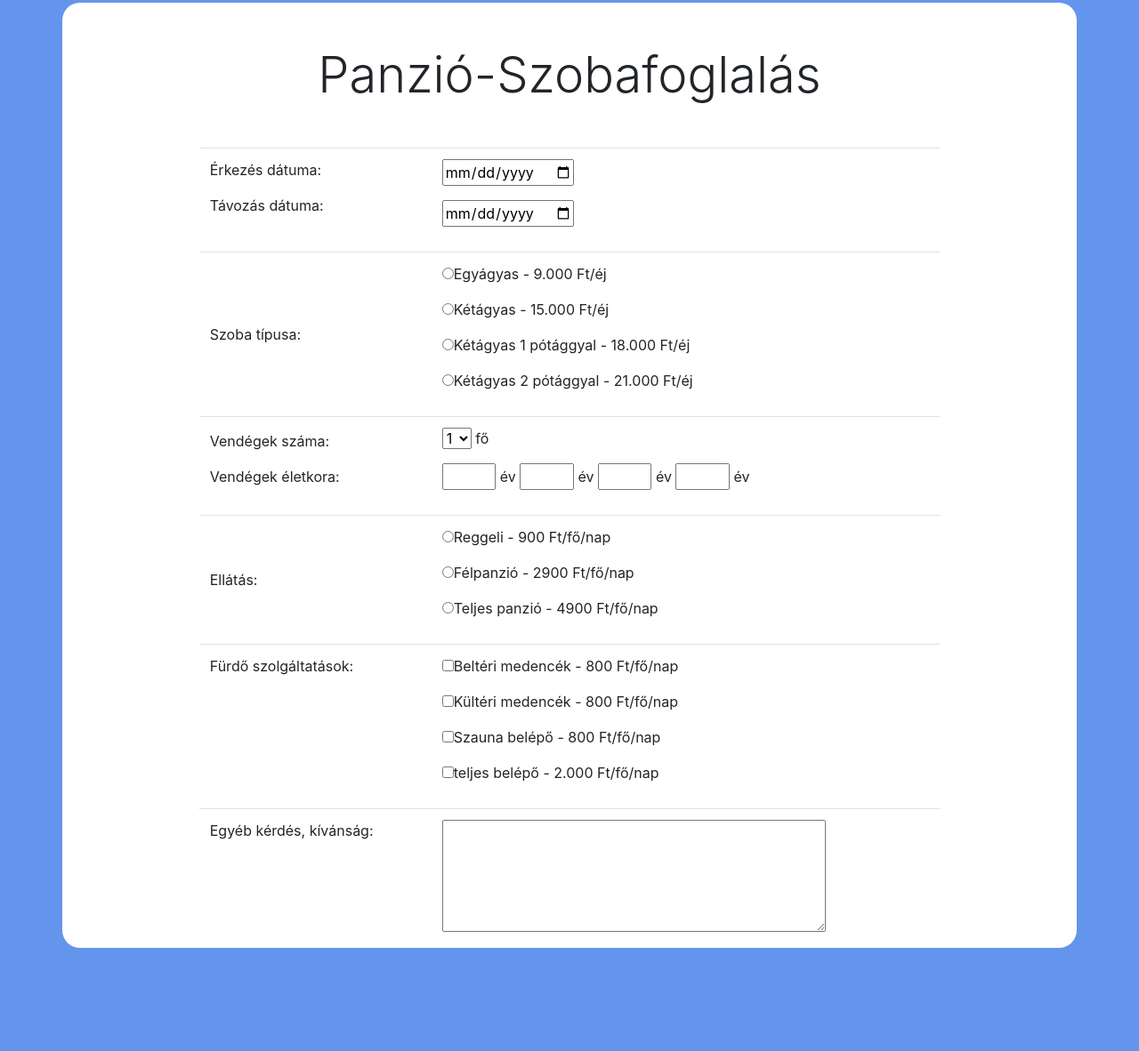
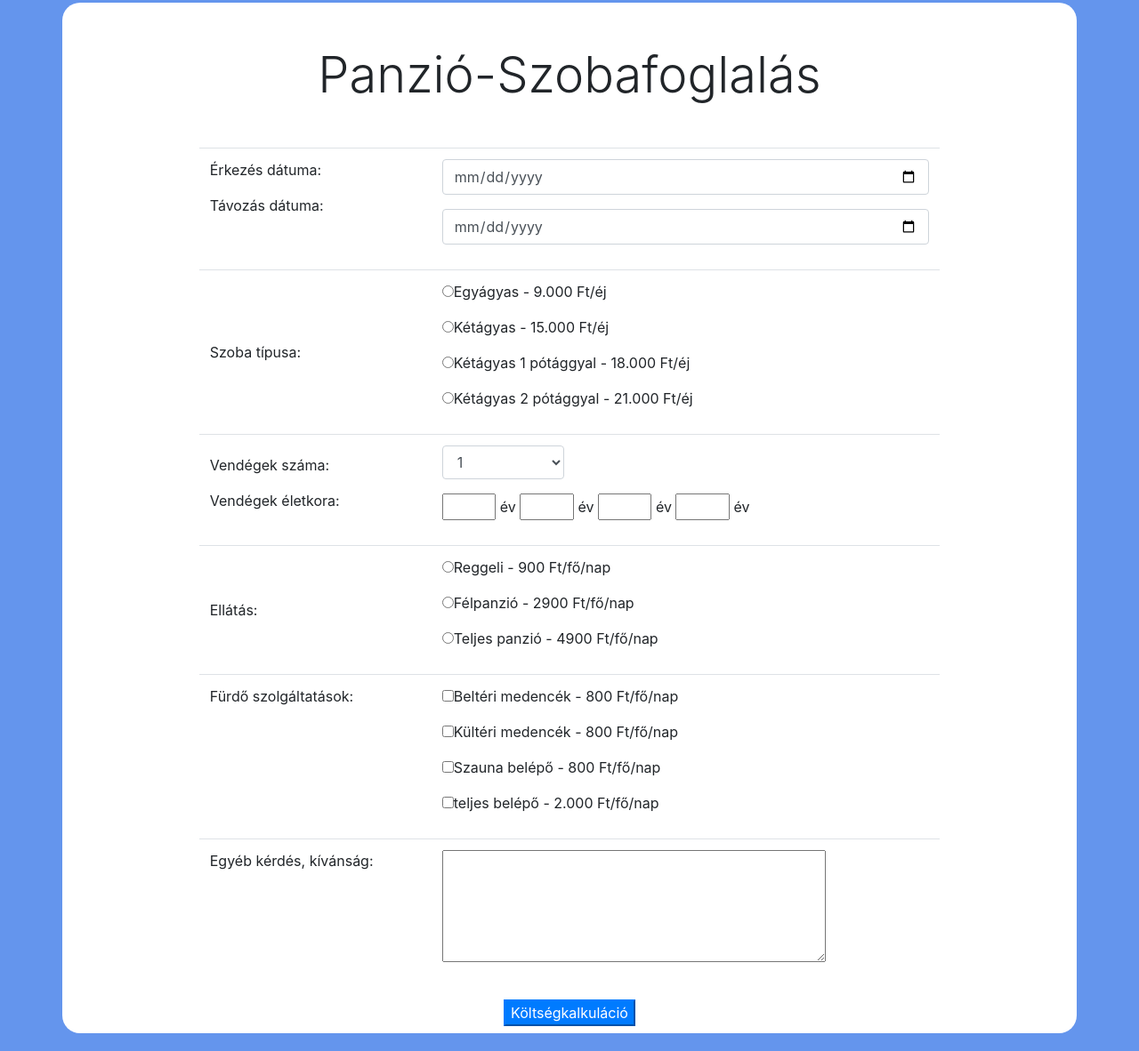
Before and after one commit to keszegroland/panzio, a plain HTML site: page index.html in a window 1280 px wide. Shown: the part 7-1189 px from the top of the page at 89% size. Before the commit the page ends 1093 px from the top, so only its background shows below. Drawn offline with nearby package versions, Linux system fonts and the light colour scheme.

Commit message:
jshozzafuzes

```diff
--- a/index.html
+++ b/index.html
@@ -8,6 +8,7 @@
     <link rel="stylesheet" href="https://cdn.jsdelivr.net/npm/bootstrap@4.0.0/dist/css/bootstrap.min.css"
         integrity="sha384-Gn5384xqQ1aoWXA+058RXPxPg6fy4IWvTNh0E263XmFcJlSAwiGgFAW/dAiS6JXm" crossorigin="anonymous">
     <link rel="stylesheet" href="style.css">
+    <script src="program.js"></script>
     <title>Panzió-Szobafoglalás</title>
 </head>
 
@@ -19,15 +20,15 @@
         <div class="w-75 m-auto">
         <form>
 
-            <table class="table">
+            <table class="table fomr-group">
                 <tr>
                     <td>
                     <p>Érkezés dátuma:</p>
                     <p>Távozás dátuma: </p>
                 </td>
                 <td>
-                    <p><input type="date" id="Erkezes"></p>
-                    <p><input type="date" id="Erkezes"></p>
+                    <p><input type="date" id="Erkezes" class="form-control"></p>
+                    <p><input type="date" id="Erkezes" class="form-control"></p>
                 </td>
                 </tr>
                 <tr>
@@ -46,13 +47,12 @@
                     </td>
                     <td>
                         <p>
-                            <select>
+                            <select class="form-control w-25">
                                 <option>1</option>
                                 <option>2</option>
                                 <option>3</option>
                                 <option>4</option>
                             </select>
-                            fő
                         </p>
                         <p>
                             <input type="number" maxlength="3" style="width: 6ch;"> év
@@ -86,6 +86,10 @@
                     </td>
                 </tr>
             </table>
+
+            <div class="text-center py-2">
+            <button type="submit" class="btn-primary">Költségkalkuláció</button>
+        </div>
         </form>
     </div>
     </div>
```
